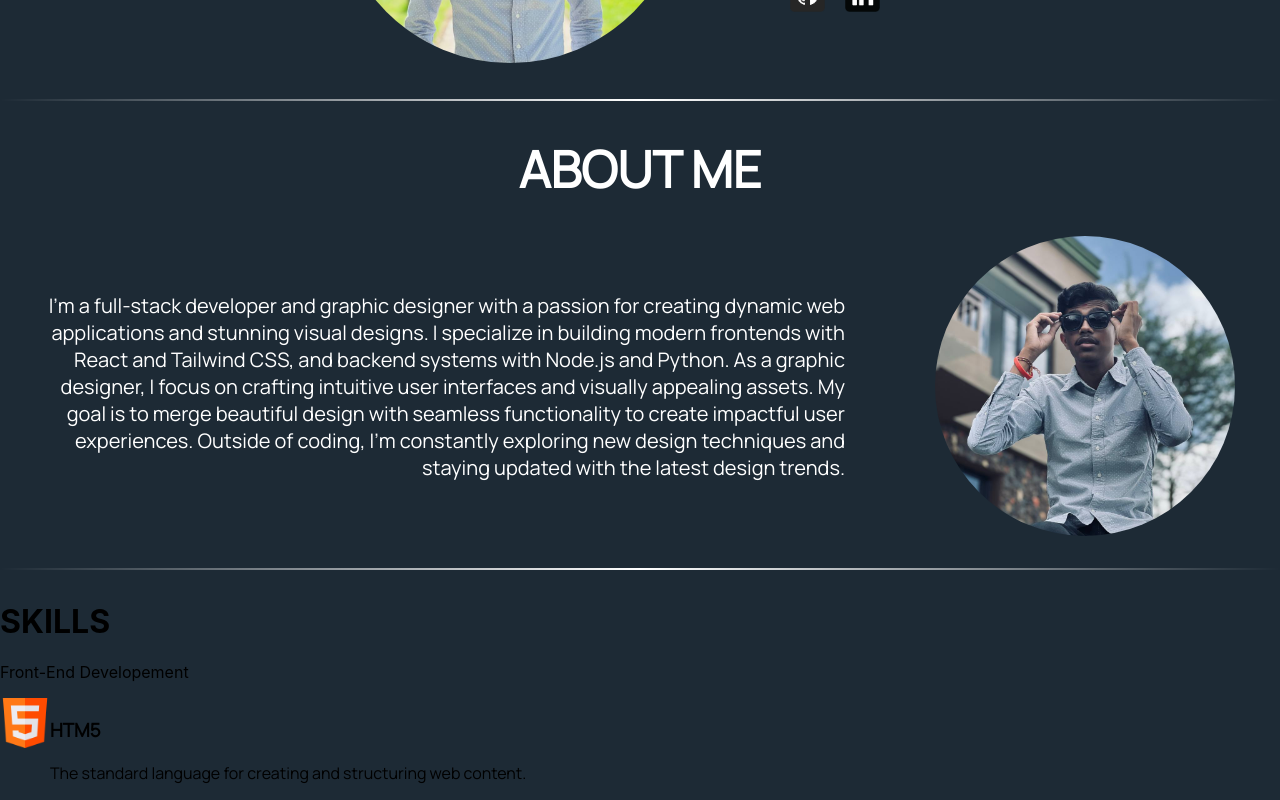
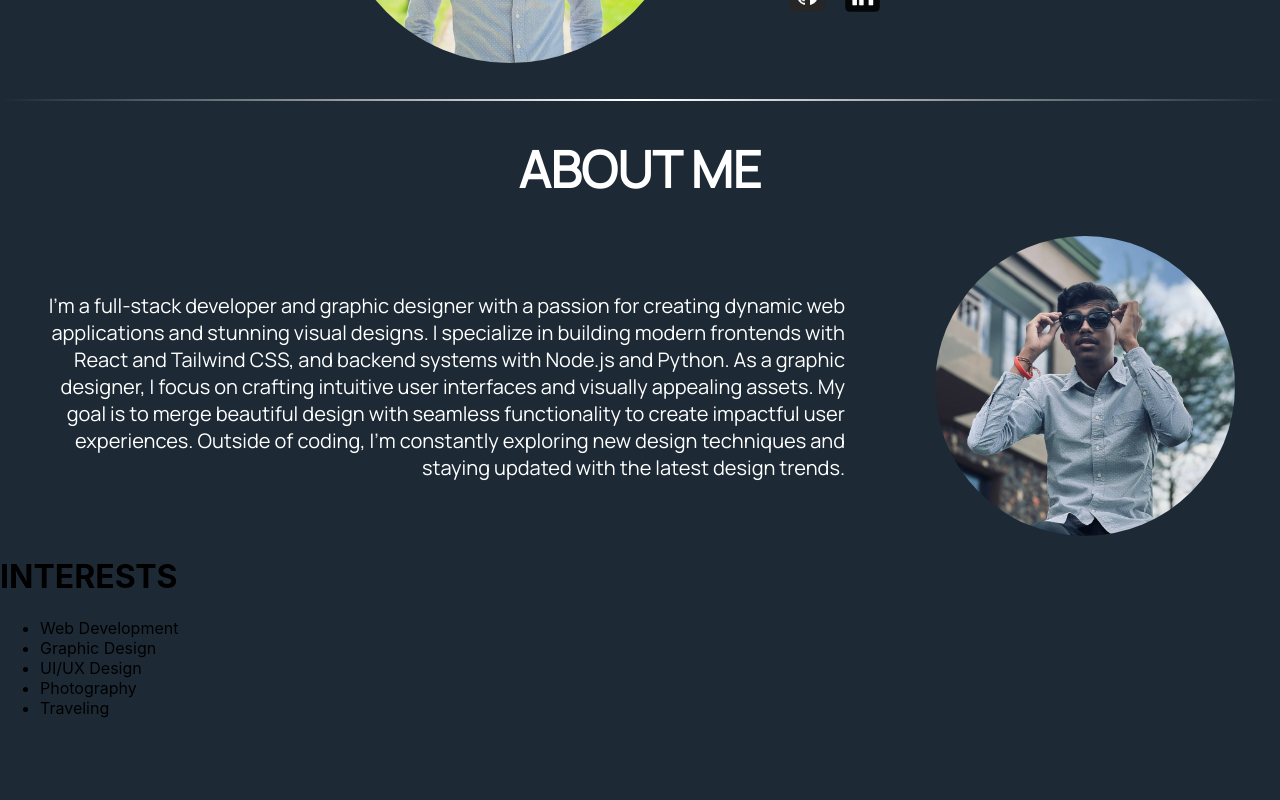
Before and after one commit to patel-vansh1607/vansh-patel, a React (Create React App) app: page / in a window 1280 px wide. Shown: the part 481-1281 px from the top of the page. After the commit the page ends 1215 px from the top, so only its background shows below. Built offline with nearby package versions, Linux system fonts and the light colour scheme.

Commit message:
adding class name

```diff
--- a/src/App.js
+++ b/src/App.js
@@ -1,5 +1,4 @@
 import React, { useState } from 'react';
-import { motion } from "framer-motion";
 
 import './App.css';
 import Navbar from './components/NavBar';
@@ -9,7 +8,6 @@ import vanshmain from "./images/vansh-main.jpg";
 import aboutvansh from "./images/about-vansh.jpg";
 import github1 from "./images/github.png";
 import linkedin1 from "./images/linkedin.png";
-import skillsData from "./data/skills.jsx";
 
 function App() {
   const [showSplash, setShowSplash] = useState(true);
@@ -45,19 +43,17 @@ function App() {
                 <p>I'm a full-stack developer and graphic designer with a passion for creating dynamic web applications and stunning visual designs. I specialize in building modern frontends with React and Tailwind CSS, and backend systems with Node.js and Python. As a graphic designer, I focus on crafting intuitive user interfaces and visually appealing assets. My goal is to merge beautiful design with seamless functionality to create impactful user experiences. Outside of coding, I'm constantly exploring new design techniques and staying updated with the latest design trends.</p>
                 <img src={aboutvansh} className="aboutvansh" alt="aboutvansh" />
               </div>
-              <hr className="faded-hr" />
-              <div className='skills'>
-                <h1>SKILLS</h1>
-                <p>Front-End Developement</p>
-              {skillsData.map((skill, index) => (
-                <motion.div key={index} className="skill-card" >
-                  <img src={skill.image} alt={skill.title} className='skill-image' />
-                  <div className='text-area'>
-                    <h3 className='skill-header'>{skill.title} </h3>
-                    <p className='skill-para'>{skill.description}</p>
-                  </div>
-                </motion.div>
-              ))}
+              <div className='intrests'>
+                <h1 className='intrest-h1'>INTERESTS</h1>
+                <ul>
+                  <li>Web Development</li>
+                  <li>Graphic Design</li>
+                  <li>UI/UX Design</li>
+                  <li>Photography</li>
+                  <li>Traveling</li>
+                </ul>
+
+
               </div>
             </div>
           </div>
```
